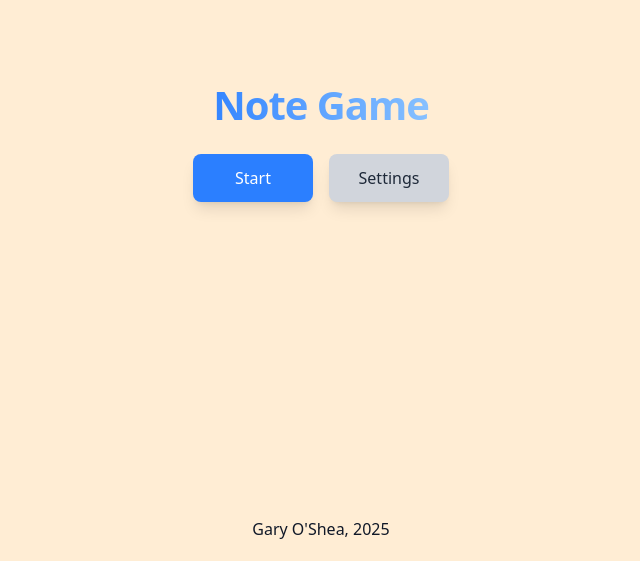
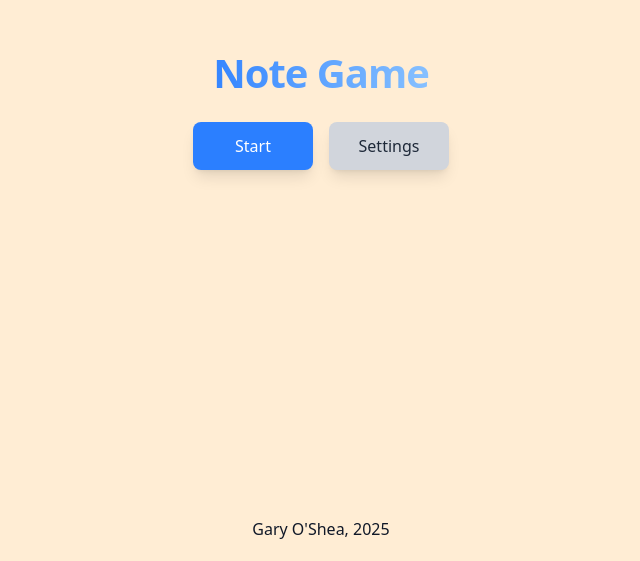
Before and after one commit to ConForza/Note-game, a React (Vite) app: page / in a window 1280 px wide. Shown: the part 239-800 px from the top of the page, without its empty margins (319-959 px from the left). Built offline with nearby package versions, Linux system fonts and the light colour scheme.

Commit message:
Fix pwa orientation bug

```diff
--- a/src/App.jsx
+++ b/src/App.jsx
@@ -62,7 +62,8 @@ function App() {
 
   return (
     <div className={noteSettings.isDarkMode ? "dark" : ""}>
-      <div className="min-h-svh w-full bg-orange-100 dark:bg-neutral-900 text-gray-900 dark:text-neutral-100 flex flex-col items-center justify-center">
+      <div className="min-h-svh w-full bg-orange-100 dark:bg-neutral-900 text-gray-900 dark:text-neutral-100 flex flex-col">
+        <main className="flex-1 flex items-center justify-center">
           <div className="inner-container min-w-90 p-6 flex justify-center">
             {route === "quiz" && (
               <QuizPage
@@ -72,12 +73,13 @@ function App() {
                 highScore={highScore}
               />
             )}
+
             {route === "menu" && (
-            <>
               <div className="text-center">
                 <h1 className="text-4xl sm:text-5xl md:text-6xl font-bold leading-tight tracking-tight bg-gradient-to-r from-blue-500 to-blue-300 text-transparent bg-clip-text mb-8">
                   Note Game
                 </h1>
+
                 <div className="space-x-4 mt-6 mb-10">
                   <button
                     onClick={() => handleRoute("quiz")}
@@ -85,6 +87,7 @@ function App() {
                   >
                     Start
                   </button>
+
                   <button
                     onClick={() => handleRoute("settings")}
                     className="bg-gray-300 text-gray-800 w-30 py-3 rounded-lg shadow-lg dark:bg-neutral-700 dark:text-gray-100 dark:hover:bg-neutral-600 hover:bg-gray-400 transition"
@@ -93,9 +96,8 @@ function App() {
                   </button>
                 </div>
               </div>
-              <footer>Gary O'Shea, 2025</footer>
-            </>
             )}
+
             {route === "settings" && (
               <Settings
                 handleSettingsChange={handleSettingsChange}
@@ -106,6 +108,11 @@ function App() {
               />
             )}
           </div>
+        </main>
+
+        {route === "menu" && (
+          <footer className="text-center p-5">Gary O'Shea, 2025</footer>
+        )}
       </div>
     </div>
   );
--- a/src/index.css
+++ b/src/index.css
@@ -66,11 +66,7 @@ select {
 }
 
 footer {
-  position: fixed;
-  bottom: env(safe-area-inset-bottom, 0);
   padding: 20px;
-  left: 0;
-  right: 0;
   text-align: center;
 }
 
```
Lines whose indentation alone changed are shown as unchanged.
